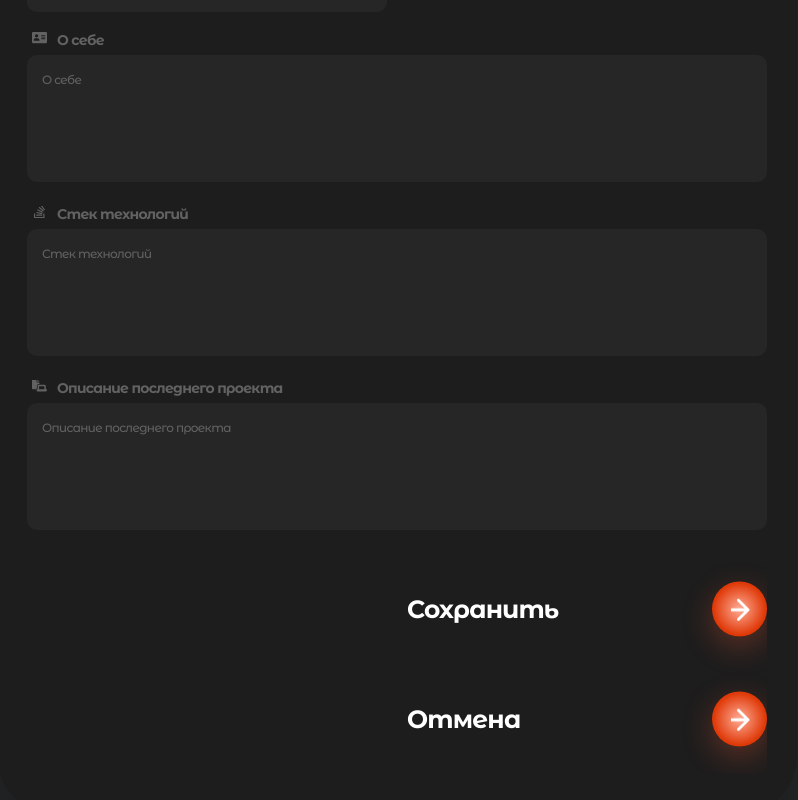
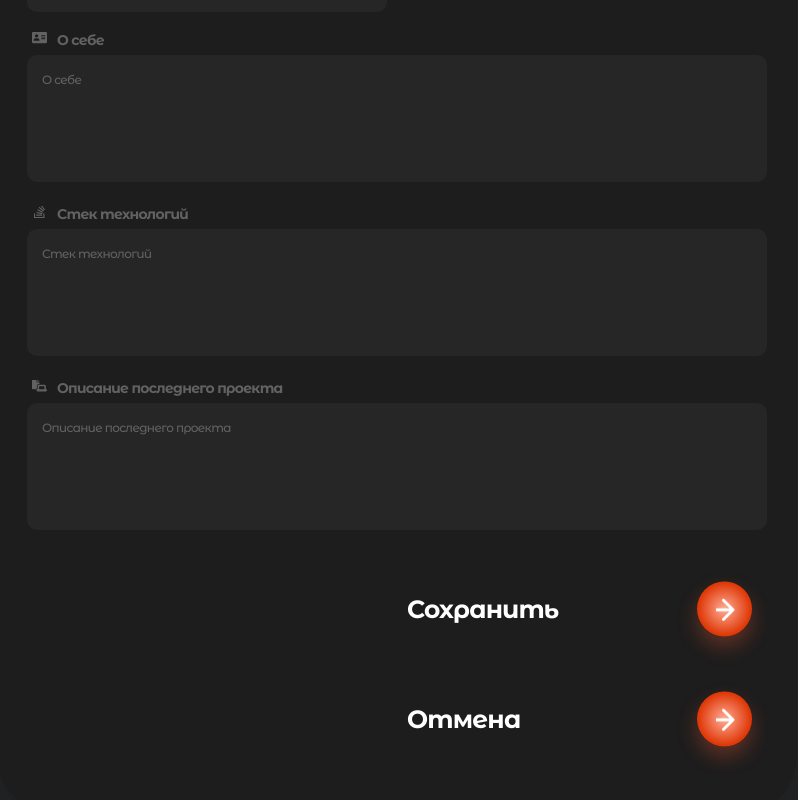
Before and after one commit to ingiozov/react_intensive, a React (Create React App) app: page / in a window 1280 px wide. Shown: the part 451-1251 px from the top of the page, without its empty margins (243-1041 px from the left). Built offline with nearby package versions, Linux system fonts and the light colour scheme.

Commit message:
small fix

```diff
--- a/src/App.module.css
+++ b/src/App.module.css
@@ -82,7 +82,7 @@ button::before {
   position: absolute;
   width: 55px;
   height: 55px;
-  right: 0;
+  right: 15px;
   top: 50%;
   transform: translateY(-50%);
   border-radius: 50%;
@@ -91,7 +91,7 @@ button::before {
     #ffab95 0%,
     #df3908 100%
   );
-  box-shadow: 0px 10px 31px rgba(255, 94, 52, 0.3);
+  box-shadow: 0px 10px 20px rgba(255, 94, 52, 0.3);
   transition: all 0.3s ease-in-out;
 }
 
@@ -100,18 +100,13 @@ button::after {
   position: absolute;
   width: 55px;
   height: 55px;
-  right: 0;
+  right: 15px;
   top: 50%;
   transform: translateY(-64%);
   transition: all 0.3s ease-in-out;
 }
 
-button:hover::after {
-  /* top: calc(50% - 5px); */
-}
-
 button:hover::before {
-  /* top: calc(50% - 5px); */
   box-shadow: 0px 5px 11px rgba(255, 94, 52, 0.3);
 }
 
--- a/src/components/Form/Form.js
+++ b/src/components/Form/Form.js
@@ -25,15 +25,15 @@ export default class Form extends Component {
       console.log(data)
       this.showModal(data)
     } else {
-      console.log('все поля должны быть корректно заполнены')
-      this.showModal('все поля должны быть корректно заполнены')
+      console.log('Все поля должны быть корректно заполнены')
+      this.showModal('Все поля должны быть корректно заполнены')
     }
   }
 
   handleCancel() {
     this.setState(initialState)
-    this.showModal('форма очищена')
-    console.log('форма очищена')
+    this.showModal('Форма очищена')
+    console.log('Форма очищена')
   }
 
   showModal(text) {
@@ -81,67 +81,7 @@ export default class Form extends Component {
             Отмена
           </Button>
         </div>
-
-        {/* <div
-          ref={(el) => {
-            this.el = el
-          }}
-        /> */}
       </form>
     )
   }
 }
-
-// Необходимо  создать верстку для формы-анкеты используя переиспользуемые stateless комопненты React. Пишем только на классовых компонентах.
-// 	На странице должен быть заголовок «Создание анкеты». А ниже такие поля как «Имя», «Фамилия»,  «Дата рождения»,  «Телефон», «Сайт»,  «О себе», «Стек технологий», «Описание последнего проекта».  В конце должен быть блок с кнопками «Отмена» и «Сохранить».
-// 	Над каждым полем должна быть подпись (label). Помимо подписи должен быть еще соответствующий placeholder.
-// 	Поля «О себе», «Стек технологий» и «Описание последнего проекта» должны быть сделаны как многострочные поля ввода с фиксированным количеством строк для ввода (7 строк).
-// 	Страничка должна быть презентабельной – дизайн на ваш вкус. Используем только React и CSS модули.  Другие вспомогательные библиотеки использовать нельзя.
-
-// return (
-//   <form onSubmit={this.handleSubmit}>
-//     {data.map((item) =>
-//       item.type === 'text' ? (
-//         <div key={item.label}>
-//           <WithBadgeInput
-//             label={item.label}
-//             value={this.state[item.stateName]}
-//             onChange={(e) =>
-//               this.setState({ [item.stateName]: e.target.value })
-//             }
-//           />
-//         </div>
-//       ) : item.type === 'date' ? (
-//         <div key={item.label}>
-//           <WithBadgeDate
-//             label={item.label}
-//             value={this.state[item.stateName]}
-//             onChange={(e) =>
-//               this.setState({ [item.stateName]: e.target.value })
-//             }
-//           />
-//         </div>
-//       ) : item.type === 'tel' ? (
-//         <div key={item.label}>
-//           <WithBadgeTel
-//             label={item.label}
-//             value={this.state[item.stateName]}
-//             onChange={(e) =>
-//               this.setState({ [item.stateName]: e.target.value })
-//             }
-//           />
-//         </div>
-//       ) : (
-//         <div key={item.label}>
-//           <WithBadgeTextArea
-//             label={item.label}
-//             value={this.state[item.stateName]}
-//             onChange={(e) =>
-//               this.setState({ [item.stateName]: e.target.value })
-//             }
-//           />
-//         </div>
-//       )
-//     )}
-//   </form>
-// )
--- a/src/components/Form/Form.module.css
+++ b/src/components/Form/Form.module.css
@@ -56,10 +56,6 @@ svg {
   display: none;
 }
 
-.cta {
-  /* grid-column: 1 / -1; */
-}
-
 @media screen and (min-width: 600px) {
   form {
     display: grid;
```
